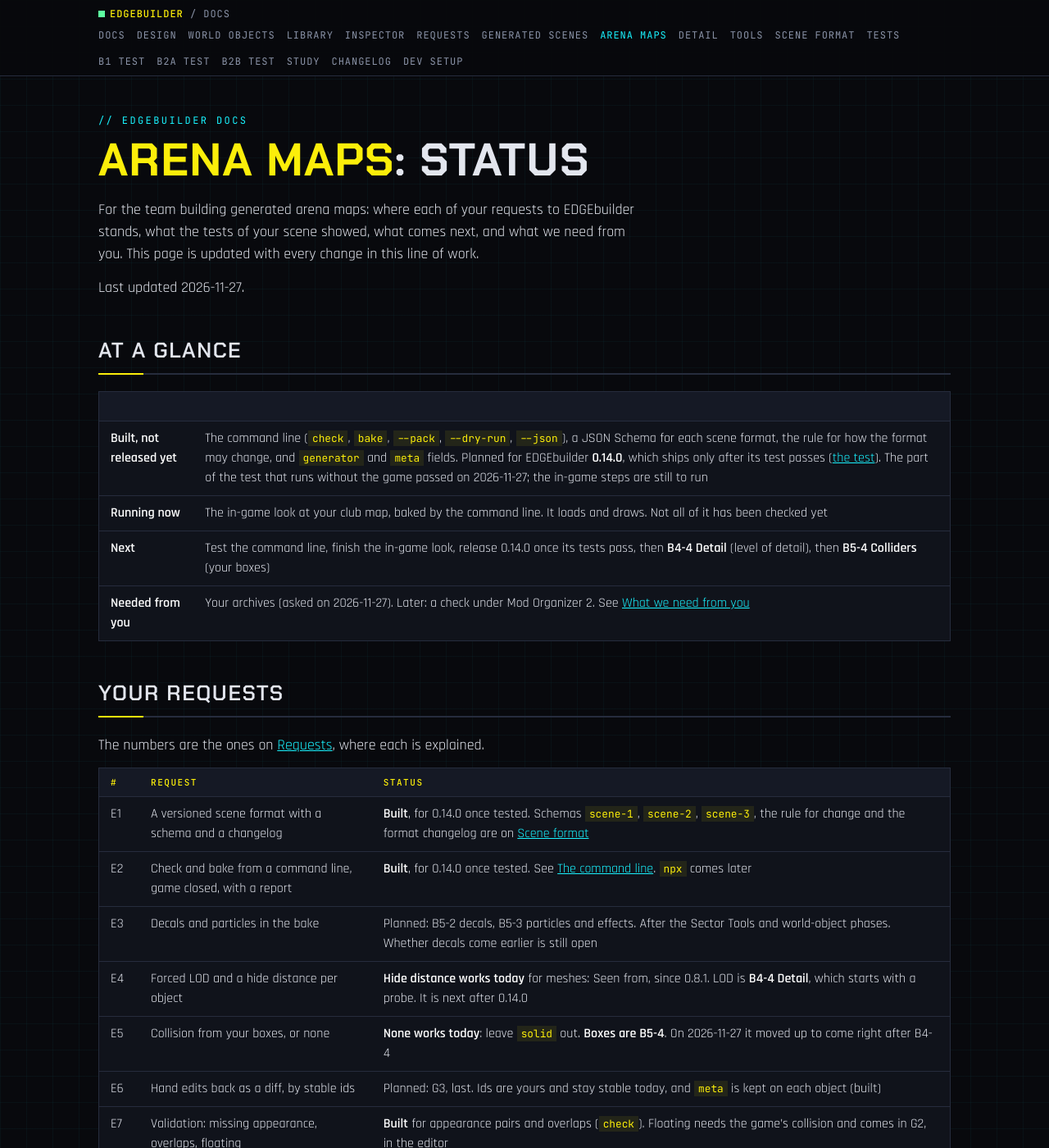
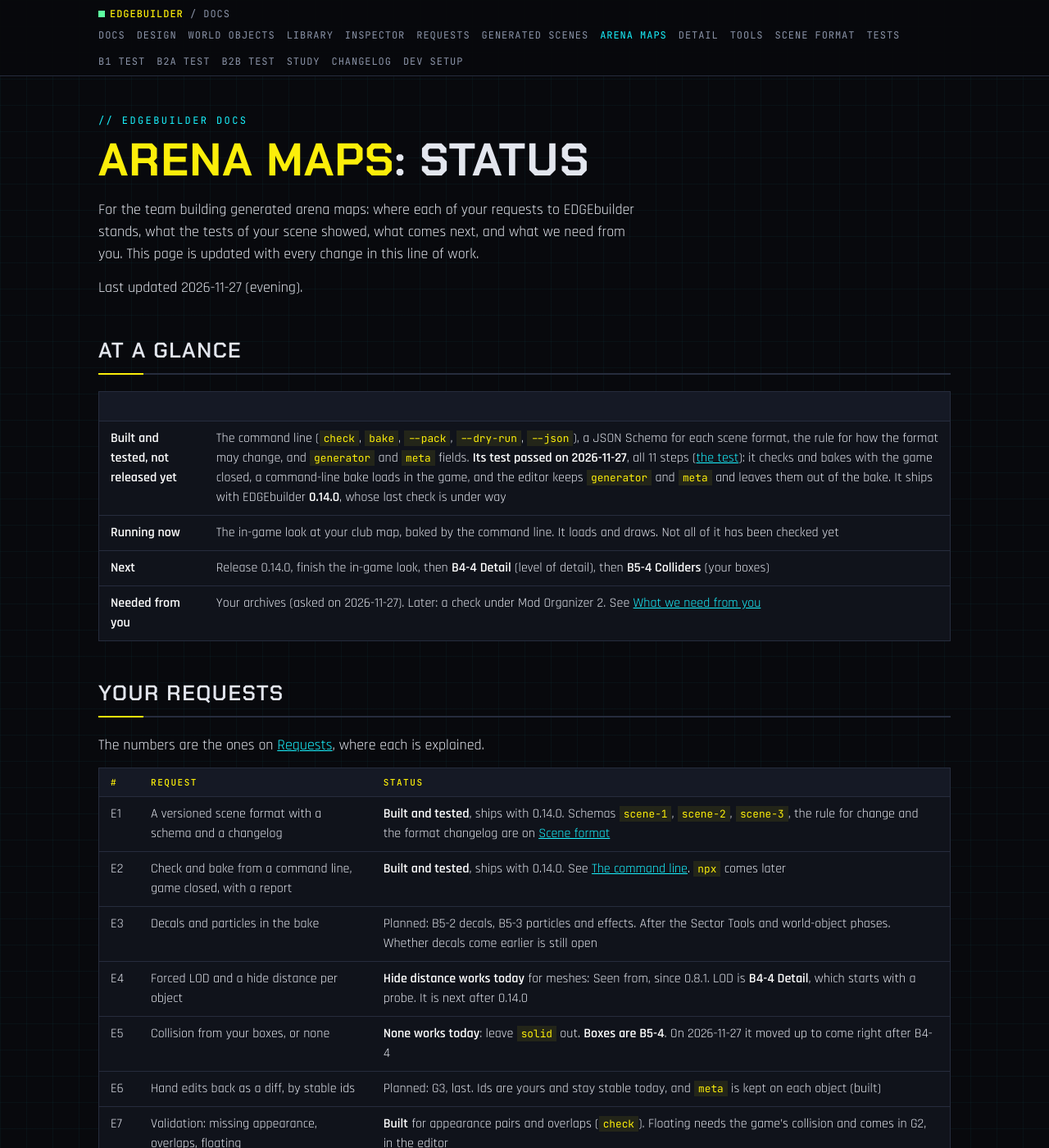
Before and after one commit to Edgemodders/EDGEbuilder, a Jekyll site: the page built from docs/arena.md, in a window 1280 px wide and 1400 px high. Shown: the whole window at 82% size. Built offline with Jekyll 4.4.1, drawn with Linux system fonts in a browser that asks for light colours; some of the changed text lies outside the part shown.

Commit message:
G1's test passed in game (11 steps); arena page brought up to date; test 23 deployed
Co-Authored-By: Claude Opus 5.5 <noreply@anthropic.com>

````diff
--- a/docs/arena.md
+++ b/docs/arena.md
@@ -6,15 +6,15 @@ title: Arena maps
 
 For the team building generated arena maps: where each of your requests to EDGEbuilder stands, what the tests of your scene showed, what comes next, and what we need from you. This page is updated with every change in this line of work.
 
-Last updated 2026-11-27.
+Last updated 2026-11-27 (evening).
 
 ## At a glance
 
 | | |
 |---|---|
-| **Built, not released yet** | The command line (`check`, `bake`, `--pack`, `--dry-run`, `--json`), a JSON Schema for each scene format, the rule for how the format may change, and `generator` and `meta` fields. Planned for EDGEbuilder **0.14.0**, which ships only after its test passes ([the test](testing.md#g1-the-command-line-and-the-scene-contract-0140)). The part of the test that runs without the game passed on 2026-11-27; the in-game steps are still to run |
+| **Built and tested, not released yet** | The command line (`check`, `bake`, `--pack`, `--dry-run`, `--json`), a JSON Schema for each scene format, the rule for how the format may change, and `generator` and `meta` fields. **Its test passed on 2026-11-27**, all 11 steps ([the test](testing.md#g1-the-command-line-and-the-scene-contract-0140)): it checks and bakes with the game closed, a command-line bake loads in the game, and the editor keeps `generator` and `meta` and leaves them out of the bake. It ships with EDGEbuilder **0.14.0**, whose last check is under way |
 | **Running now** | The in-game look at your club map, baked by the command line. It loads and draws. Not all of it has been checked yet |
-| **Next** | Test the command line, finish the in-game look, release 0.14.0 once its tests pass, then **B4-4 Detail** (level of detail), then **B5-4 Colliders** (your boxes) |
+| **Next** | Release 0.14.0, finish the in-game look, then **B4-4 Detail** (level of detail), then **B5-4 Colliders** (your boxes) |
 | **Needed from you** | Your archives (asked on 2026-11-27). Later: a check under Mod Organizer 2. See [What we need from you](#what-we-need-from-you) |
 
 ## Your requests
@@ -23,8 +23,8 @@ The numbers are the ones on [Requests](requests.md), where each is explained.
 
 | # | Request | Status |
 |---|---|---|
-| E1 | A versioned scene format with a schema and a changelog | **Built**, for 0.14.0 once tested. Schemas `scene-1`, `scene-2`, `scene-3`, the rule for change and the format changelog are on [Scene format](scene.md) |
-| E2 | Check and bake from a command line, game closed, with a report | **Built**, for 0.14.0 once tested. See [The command line](#the-command-line). `npx` comes later |
+| E1 | A versioned scene format with a schema and a changelog | **Built and tested**, ships with 0.14.0. Schemas `scene-1`, `scene-2`, `scene-3`, the rule for change and the format changelog are on [Scene format](scene.md) |
+| E2 | Check and bake from a command line, game closed, with a report | **Built and tested**, ships with 0.14.0. See [The command line](#the-command-line). `npx` comes later |
 | E3 | Decals and particles in the bake | Planned: B5-2 decals, B5-3 particles and effects. After the Sector Tools and world-object phases. Whether decals come earlier is still open |
 | E4 | Forced LOD and a hide distance per object | **Hide distance works today** for meshes: Seen from, since 0.8.1. LOD is **B4-4 Detail**, which starts with a probe. It is next after 0.14.0 |
 | E5 | Collision from your boxes, or none | **None works today**: leave `solid` out. **Boxes are B5-4**. On 2026-11-27 it moved up to come right after B4-4 |
@@ -72,7 +72,7 @@ Three of the four floor pieces and many wall pieces have no collision data. **Th
 
 ## The command line
 
-It is planned for 0.14.0, in the package as `edgebuilder/cli.mjs`, once [its test](testing.md#g1-the-command-line-and-the-scene-contract-0140) passes. It runs with Node. It needs REDbridge and the game's folder (it was tested with REDbridge 0.17.0). Until 0.14.0 is released, it runs untested from the repository's `main` branch: `npm install`, `npm run build`.
+It ships with 0.14.0, in the package as `edgebuilder/cli.mjs`; [its test](testing.md#g1-the-command-line-and-the-scene-contract-0140) passed on 2026-11-27. It runs with Node. It needs REDbridge and the game's folder (it was tested with REDbridge 0.20.0). Until 0.14.0 is released, it can be built from the repository: `npm install`, `npm run build`.
 
 ```
 node edgebuilder/cli.mjs check my_arena.scene.json
@@ -100,8 +100,8 @@ In order:
 
 | # | Step | What it gives you |
 |---|---|---|
-| 1 | Finish the in-game look (G-2 to G-5): the hitch and frame rate, pop-in distances, opening the scene in the editor, all three maps in one sector, and whether a swapped-in bake is used | Whether a big scene must be baked as several sectors, and whether big scenes are edited in the game or in REDcode's sector view (G2) |
-| 2 | Test the command line and the scene contract (11 steps), then release **0.14.0** once all its tests pass | The command line and the schemas, released |
+| 1 | Release **0.14.0** (the command line and the scene contract passed their test on 2026-11-27) | The command line and the schemas, released |
+| 2 | Finish the in-game look (G-2 to G-5): the hitch and frame rate, pop-in distances, opening the scene in the editor, all three maps in one sector, and whether a swapped-in bake is used | Whether a big scene must be baked as several sectors, and whether big scenes are edited in the game or in REDcode's sector view (G2) |
 | 3 | **B4-4 Detail**: a probe of what a baked mesh node can hold (it has no forced LOD field, and `lodLevelScales` is untried), then a Detail setting per object | Props that keep their finest shape at a distance (E4) |
 | 4 | **B5-4 Colliders**: a probe of the nine fields where your `worldCollisionNode` differs from ours, then a `collider` kind in the scene and the bake | Your boxes baked by EDGEbuilder (E5), so the maps can be walked |
 | 5 | Sector Tools (the 3D view and previews), world objects, editing the world, quest places | EDGEbuilder's other planned work |
````
Also changed, not shown: CLAUDE.md (+1 -1 lines), docs/generated-scenes.md (+1 -1 lines), docs/testing.md (+4 -2 lines).
